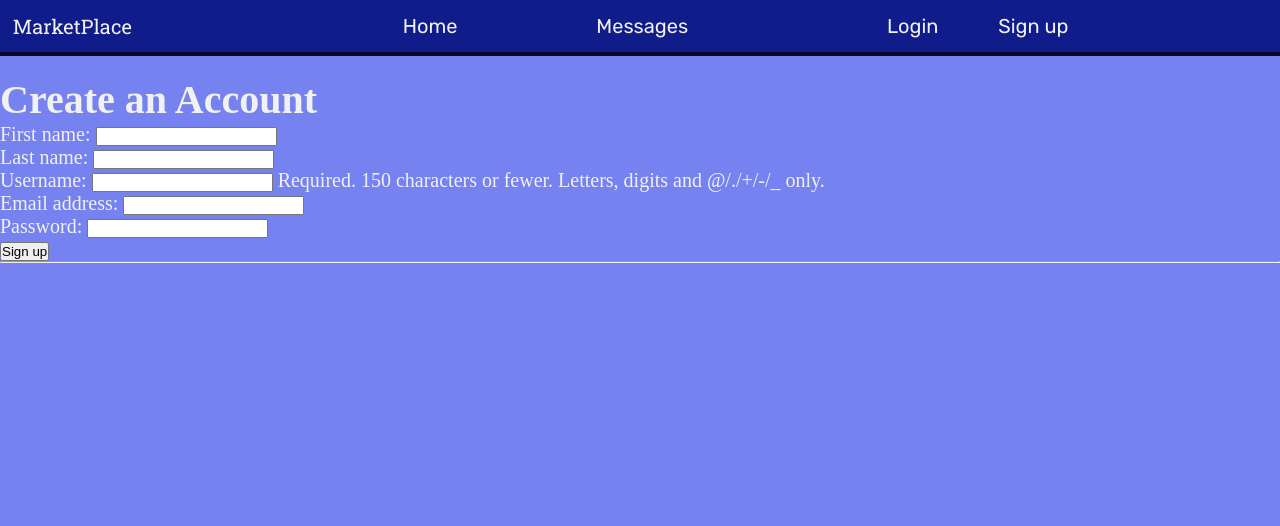
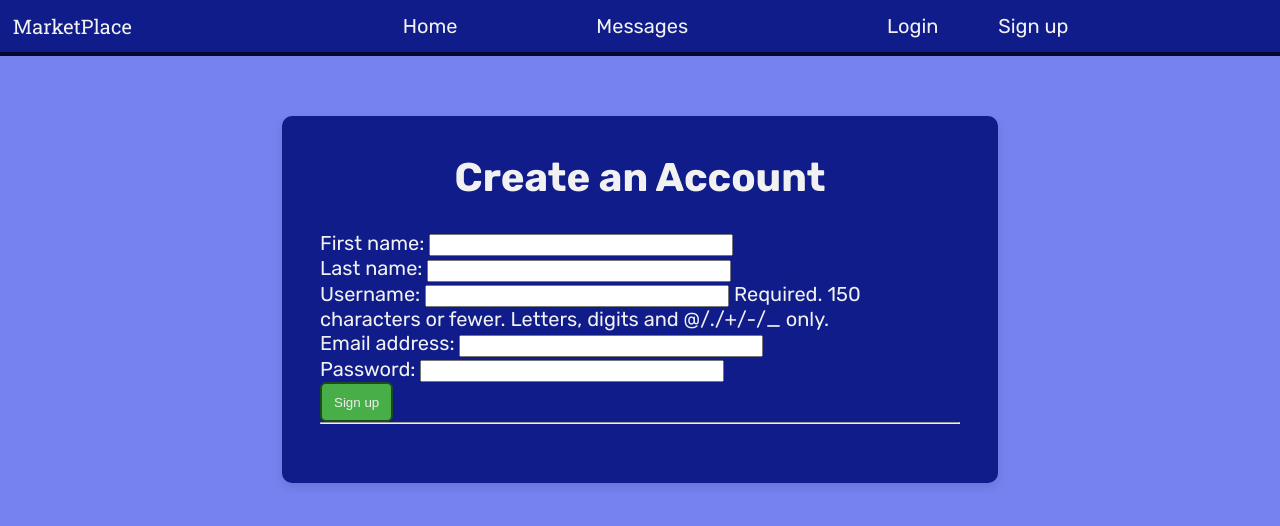
Before and after one commit to Kalven21/FS-FinalProject, a Django app: page /users/register/ in a window 1280 px wide. Shown: the top 526 px of the page. Run offline with Django 5.2, Linux system fonts and the light colour scheme; some web fonts are replaced.

Commit message:
add css to log in and sign up

```diff
--- a/static/css/base.css
+++ b/static/css/base.css
@@ -205,3 +205,28 @@
 .productView-left{
     background-color: var(--primary-color-700);
 }
+
+/*Page Login*/
+.logPage{
+    display: flex;
+    flex-direction: column;
+    align-items: center;
+    justify-content: center;
+    background-color: var(--primary-color-700);
+    width: 50%;
+    padding: 3%;
+    margin: auto;
+    margin-top: 3rem;
+    border-radius: 10px;
+    box-shadow: 0 4px 8px rgba(0, 0, 0, 0.1);
+    font-family: var(--b-font);
+    font-size: 20px;
+}
+.logPage form{
+    margin-top: 1.5rem;
+    margin-bottom: 1rem;
+}
+.logPage input{
+    width: 15rem;
+    height: .9rem;
+}
--- a/templates/products/list.html
+++ b/templates/products/list.html
@@ -9,7 +9,7 @@
         <h2>Search bar</h2>
         <div class="search">
             <input
-            onchange="{searchByText}"
+            id="search-input"
             type="search"
             placeholder="Search..."
             >
@@ -28,9 +28,9 @@
         <h2>Add a product</h2>
         <h2>Location</h2>
     </div>
-    <div class="post-products center-row">
+    <div id="post-products" class="post-products center-row">
         {% for post in post_list %}
-        <div class="product">
+        <div class="product" data-title="{{ post.title }}">
             <div class="product-image">
                 <a href="{% url 'detail' post.id %}">
                     {% if post.image %}
--- a/templates/users/register.html
+++ b/templates/users/register.html
@@ -3,14 +3,14 @@
 {% block title %}Create account{% endblock %}
 
 {% block content %}
-<div class="">
+<div class="logPage">
     <h1>Create an Account</h1>
 
     <form method="POST">
         {% csrf_token %}
 
         {{ form.as_p }}
-        <button class="">Sign up</button>
+        <button class="btn btn-success">Sign up</button>
 
         <hr>
 
```
Also changed, not shown: templates/users/login.html (+6 -7 lines), db.sqlite3.
